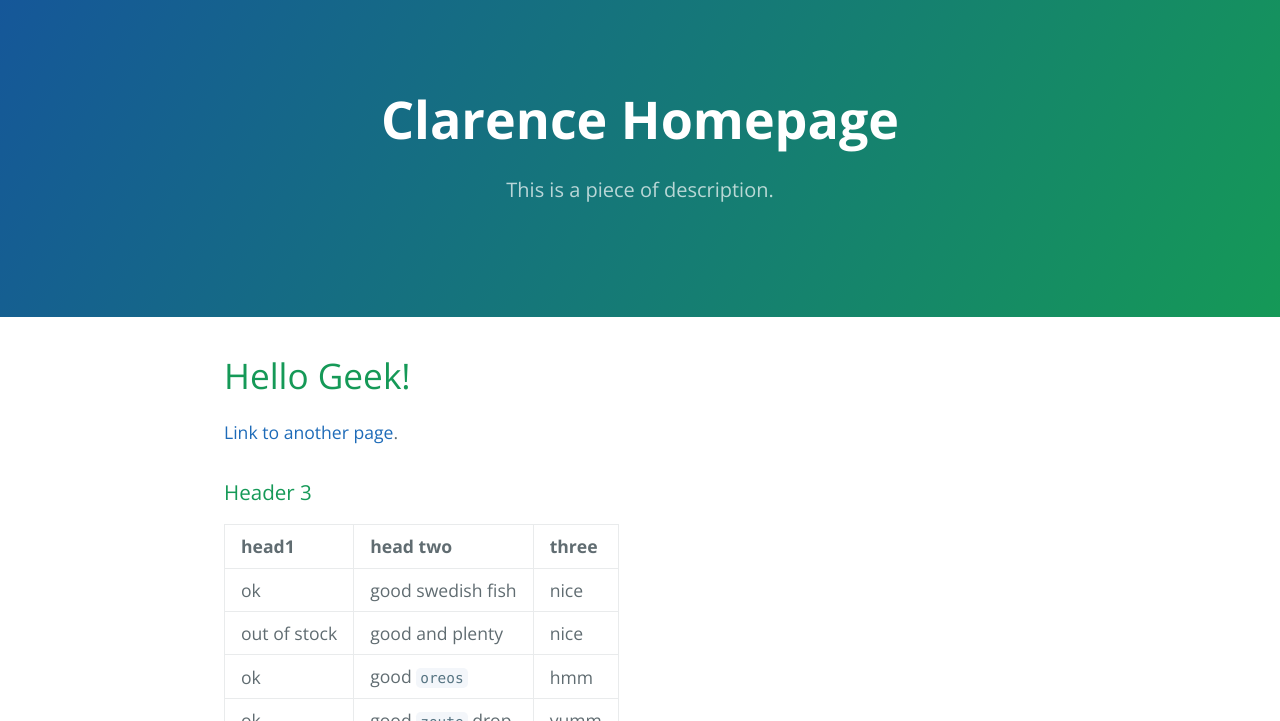
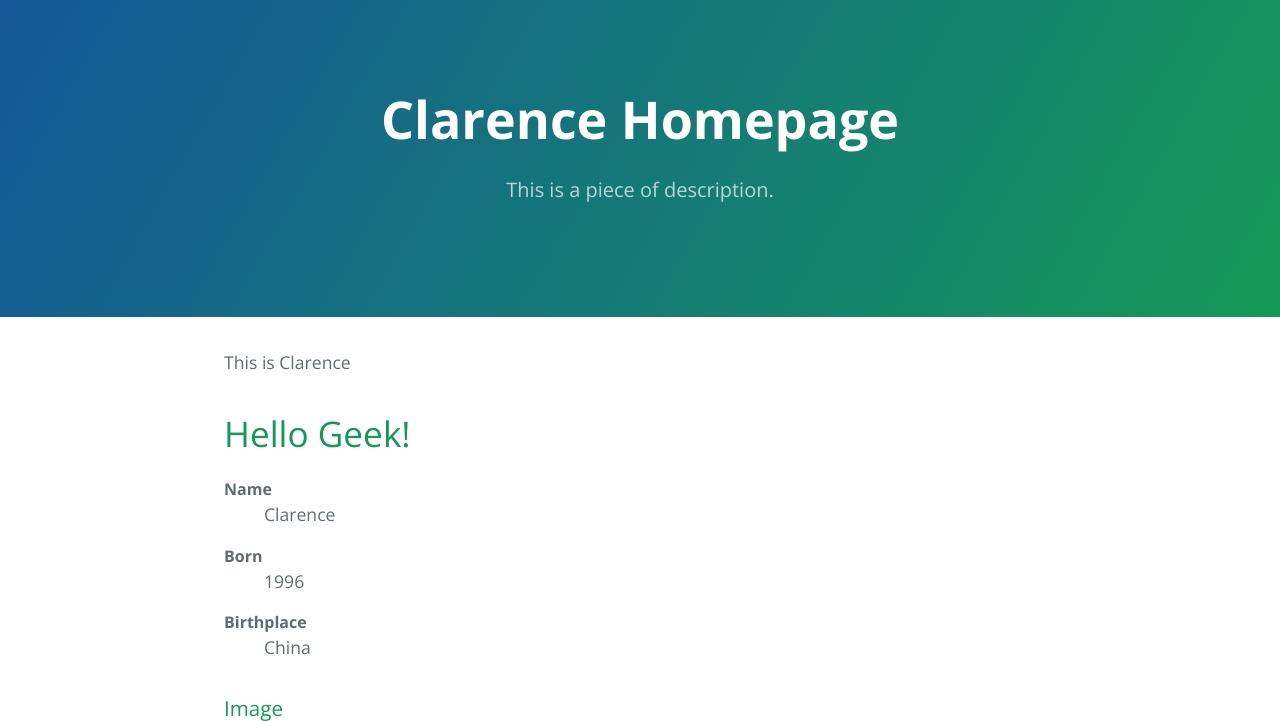
Before and after one commit to zikuicai/zikuicai.github.io, a Jekyll site: the page built from index.md, in a window 1280 px wide and 1400 px high. Shown: the top 721 px of the window. Built offline with Jekyll 4.4.1, drawn with Linux system fonts in a browser that asks for light colours; our own code applies the rules of GitHub Pages for plain Markdown files; some of the changed text lies outside the part shown; grey boxes are pictures that could not be loaded.

Commit message:
Update index.md

````diff
--- a/index.md
+++ b/index.md
@@ -2,37 +2,8 @@
 layout: default
 ---
 
-
+This is Clarence
 # [](#header-1)Hello Geek!
-
-[Link to another page](another-page).
-
-
-### [](#header-3)Header 3
-
-
-| head1        | head two          | three |
-|:-------------|:------------------|:------|
-| ok           | good swedish fish | nice  |
-| out of stock | good and plenty   | nice  |
-| ok           | good `oreos`      | hmm   |
-| ok           | good `zoute` drop | yumm  |
-
-### There's a horizontal rule below this.
-
-* * *
-
-
-### Small image
-
-![](https://assets-cdn.github.com/images/icons/emoji/octocat.png)
-
-### Large image
-
-![](https://guides.github.com/activities/hello-world/branching.png)
-
-
-### Definition lists can be used with HTML syntax.
 
 <dl>
 <dt>Name</dt>
@@ -41,10 +12,11 @@ layout: default
 <dd>1996</dd>
 <dt>Birthplace</dt>
 <dd>China</dd>
-<dt>Color</dt>
-<dd>Yellow</dd>
 </dl>
 
+### Image
+
+![](https://guides.github.com/activities/hello-world/branching.png)
 
 ```
 I have finished.
````
